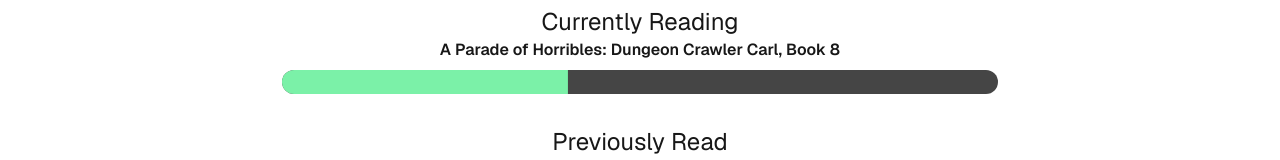
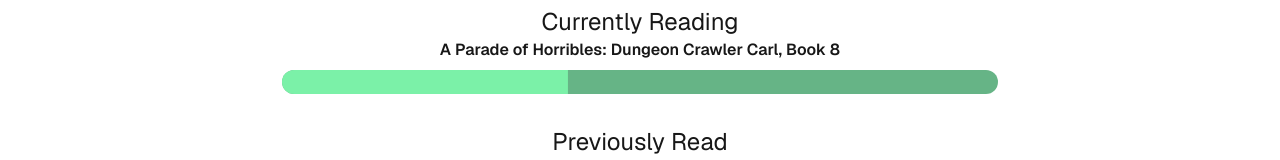
Before and after one commit to RyanLewin/my-portfolio, a Next.js app: page /book-club in a window 1280 px wide. Shown: the part 223-383 px from the top of the page. Built offline with nearby package versions, Linux system fonts and the light colour scheme.

Commit message:
Slight edit to bg colour of currently reading progress bar

```diff
--- a/app/book-club/page.tsx
+++ b/app/book-club/page.tsx
@@ -10,7 +10,7 @@
                     <p className="text-2xl">Currently Reading</p>
                     <p className="mb-2 font-semibold">A Parade of Horribles: Dungeon Crawler Carl, Book 8</p>
                     <Progress.Root
-                        className="relative h-6 w-full max-w-4/5 mx-auto overflow-hidden rounded-full bg-foreground/80"
+                        className="relative h-6 w-full max-w-4/5 mx-auto overflow-hidden rounded-full bg-green-700/60"
                         style={{
                             // Fix overflow clipping in Safari
                             // https://gist.github.com/domske/b66047671c780a238b51c51ffde8d3a0
```
